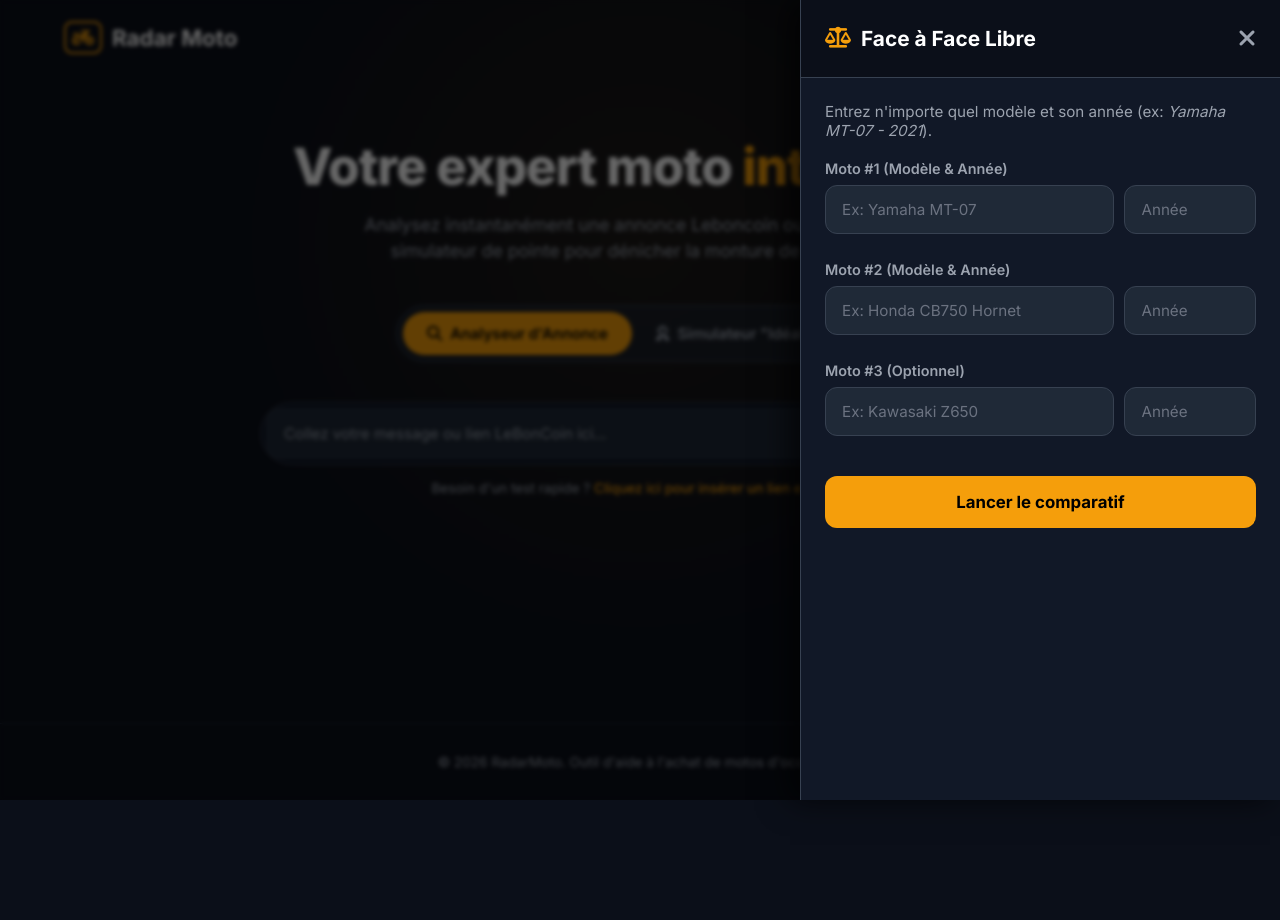
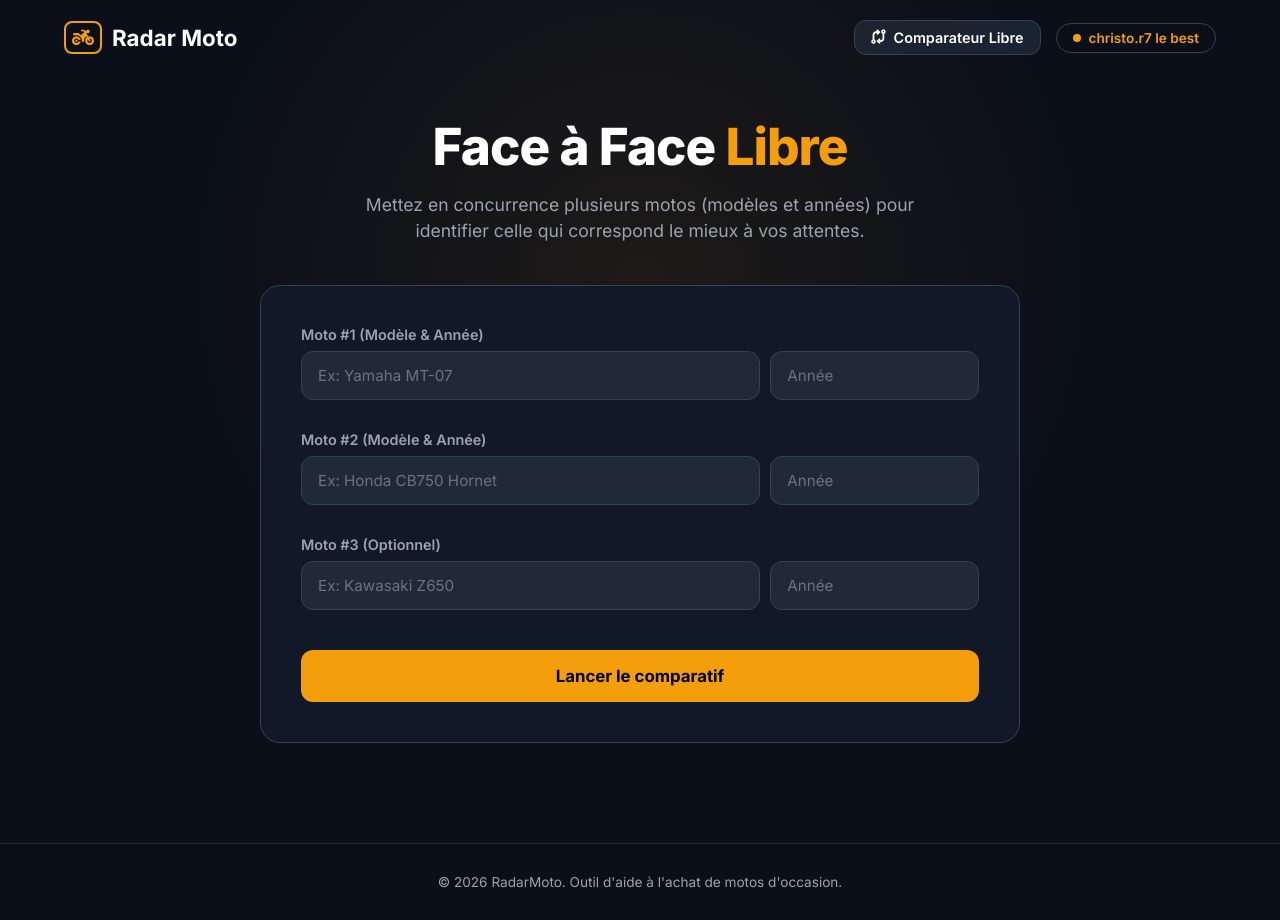
Before and after one commit to christopherlamour19-ux/Andrew, a website: page index.html in a window 1280 px wide. Both pictures are taken after a click on the button "Comparateur Libre". Before the commit the page ends 800 px from the top, so only its background shows below. Drawn offline with Linux system fonts and the light colour scheme.

Commit message:
Update index.html

```diff
--- a/index.html
+++ b/index.html
@@ -3,7 +3,7 @@
 <head>
     <meta charset="UTF-8">
     <meta name="viewport" content="width=device-width, initial-scale=1.0">
-    <title>RadarMoto | Votre expert moto intelligent</title>
+    <title>RadarMoto | Comparateur Libre</title>
 
     <link href="https://fonts.googleapis.com/css2?family=Inter:wght@300;400;500;600;700;800&display=swap" rel="stylesheet">
     <link rel="stylesheet" href="https://cdnjs.cloudflare.com/ajax/libs/font-awesome/6.4.0/css/all.min.css">
@@ -58,6 +58,7 @@
             align-items: center;
             gap: 10px;
             color: var(--text-main);
+            text-decoration: none;
         }
 
         .logo i {
@@ -87,6 +88,7 @@
             display: flex;
             align-items: center;
             gap: 8px;
+            text-decoration: none;
         }
 
         .btn-comparator-toggle:hover {
@@ -116,15 +118,27 @@
             border-radius: 50%;
         }
 
+        /* Vues (Pages) */
+        .page-view {
+            display: none;
+            flex: 1;
+            flex-direction: column;
+            align-items: center;
+            width: 100%;
+        }
+
+        .page-view.active {
+            display: flex;
+        }
+
         /* Section Principale (Hero) */
         .hero {
-            flex: 1;
+            width: 100%;
             display: flex;
             flex-direction: column;
-            justify-content: flex-start;
             align-items: center;
             text-align: center;
-            padding: 60px 5% 60px 5%;
+            padding: 40px 5% 60px 5%;
         }
 
         .hero h1 {
@@ -179,7 +193,7 @@
         }
 
         /* Conteneurs Principaux */
-        .search-container, .simulator-form, .result-container, .simulator-result {
+        .search-container, .simulator-form, .result-container, .simulator-result, .comparator-container {
             width: 100%;
             max-width: 760px;
             margin: 0 auto;
@@ -246,9 +260,8 @@
 
         .sample-hint span:hover { text-decoration-color: var(--accent); }
 
-        /* Simulateur (Formulaire Sombre) */
-        .simulator-form {
-            display: none;
+        /* Simulateur & Page Comparateur (Formulaires) */
+        .simulator-form, .comparator-card {
             background: var(--bg-card);
             border: 1px solid var(--border-color);
             border-radius: var(--radius-lg);
@@ -354,7 +367,7 @@
         .submit-btn:hover { background: var(--accent-hover); }
 
         /* Conteneurs de Résultats */
-        .result-container, .simulator-result {
+        .result-container, .simulator-result, .comparator-result-box {
             display: none;
             background: var(--bg-card);
             border: 1px solid var(--border-color);
@@ -363,6 +376,7 @@
             margin-bottom: 50px;
             overflow: hidden;
             text-align: left;
+            width: 100%;
         }
 
         .tabs-header {
@@ -405,61 +419,13 @@
 
         .tab-content.active { display: block; }
 
-        /* --- TIROIR COMPARATEUR (OVERLAY LATÉRAL) --- */
-        .comparator-drawer {
-            position: fixed;
-            top: 0;
-            right: -100%;
-            width: 100%;
-            max-width: 480px;
-            height: 100vh;
+        .comparator-result-box {
+            padding: 30px;
+            color: #D1D5DB;
+            font-size: 1rem;
+            line-height: 1.7;
+            white-space: pre-wrap;
             background: var(--bg-card);
-            border-left: 1px solid var(--border-color);
-            z-index: 9999;
-            transition: right 0.4s cubic-bezier(0.25, 1, 0.5, 1);
-            display: flex;
-            flex-direction: column;
-            box-shadow: -10px 0 30px rgba(0, 0, 0, 0.7);
-        }
-
-        .comparator-drawer.open {
-            right: 0;
-        }
-
-        .drawer-header {
-            padding: 24px;
-            border-bottom: 1px solid var(--border-color);
-            display: flex;
-            justify-content: space-between;
-            align-items: center;
-            background: var(--bg-main);
-        }
-
-        .drawer-header h2 {
-            font-size: 1.3rem;
-            display: flex;
-            align-items: center;
-            gap: 10px;
-        }
-        .drawer-header h2 i { color: var(--accent); }
-
-        .close-drawer-btn {
-            background: transparent;
-            border: none;
-            color: var(--text-muted);
-            font-size: 1.5rem;
-            cursor: pointer;
-            transition: color 0.2s;
-        }
-        .close-drawer-btn:hover { color: var(--text-main); }
-
-        .drawer-body {
-            padding: 24px;
-            overflow-y: auto;
-            flex: 1;
-            display: flex;
-            flex-direction: column;
-            gap: 20px;
         }
 
         /* Ligne Moto + Année côte à côte */
@@ -468,38 +434,6 @@
             grid-template-columns: 2.2fr 1fr;
             gap: 10px;
             margin-bottom: 15px;
-        }
-
-        .drawer-result {
-            display: none;
-            margin-top: 20px;
-            padding: 20px;
-            background: var(--bg-input);
-            border-radius: var(--radius-md);
-            border: 1px solid var(--border-color);
-            color: #D1D5DB;
-            font-size: 0.95rem;
-            line-height: 1.6;
-            white-space: pre-wrap;
-        }
-
-        .drawer-overlay {
-            position: fixed;
-            top: 0;
-            left: 0;
-            width: 100%;
-            height: 100vh;
-            background: rgba(0, 0, 0, 0.6);
-            backdrop-filter: blur(2px);
-            z-index: 9998;
-            opacity: 0;
-            visibility: hidden;
-            transition: all 0.3s;
-        }
-
-        .drawer-overlay.open {
-            opacity: 1;
-            visibility: visible;
         }
 
         .spinner {
@@ -533,24 +467,25 @@
             .mode-btn { border-radius: 8px; justify-content: center; }
             .nav-right { flex-direction: column-reverse; align-items: flex-end; gap: 10px; }
             nav { align-items: flex-start; }
-            .comparator-drawer { max-width: 100%; }
         }
     </style>
 </head>
 <body>
 
     <nav>
-        <div class="logo">
+        <a href="#" class="logo" onclick="switchPage('home'); return false;">
             <i class="fa-solid fa-motorcycle"></i> Radar Moto
-        </div>
+        </a>
         <div class="nav-right">
-            <button class="btn-comparator-toggle" onclick="toggleComparator()">
+            <button class="btn-comparator-toggle" onclick="switchPage('comparator')">
                 <i class="fa-solid fa-code-compare"></i> Comparateur Libre
             </button>
             <div class="nav-badge">christo.r7 le best</div>
         </div>
     </nav>
 
+    <!-- PAGE 1 : ACCUEIL / ANALYSE & SIMULATEUR -->
+    <div id="page-home" class="page-view active">
         <section class="hero">
             <h1>Votre expert moto <span>intelligent</span></h1>
             <p>Analysez instantanément une annonce Leboncoin ou utilisez notre simulateur de pointe pour dénicher la monture de vos rêves.</p>
@@ -579,7 +514,7 @@
             </div>
 
             <!-- MODE 2 : SIMULATEUR PROFIL -->
-        <form id="simulator-form" class="simulator-form">
+            <form id="simulator-form" class="simulator-form" style="display: none;">
                 <div class="form-grid">
 
                     <div class="form-group">
@@ -677,7 +612,7 @@
                     <div class="form-group full-width">
                         <label>Budget maximal alloué pour la moto</label>
                         <div class="input-currency-wrapper">
-                        <input type="number" id="sim-budget" placeholder="Exemple : 6500" min="500" step="100" required>
+                            <input type="number" id="sim-budget" placeholder="Exemple : 6500" min="500" step="100">
                             <span class="currency-symbol">€</span>
                         </div>
                     </div>
@@ -708,21 +643,19 @@
                 <div id="sim-tab-detailed" class="tab-content"></div>
             </div>
         </section>
-
-    <!-- TIROIR COMPARATEUR AVEC MODÈLES ET ANNÉES -->
-    <div class="drawer-overlay" id="drawer-overlay" onclick="toggleComparator()"></div>
-    <div class="comparator-drawer" id="comparator-drawer">
-        <div class="drawer-header">
-            <h2><i class="fa-solid fa-scale-balanced"></i> Face à Face Libre</h2>
-            <button class="close-drawer-btn" onclick="toggleComparator()"><i class="fa-solid fa-xmark"></i></button>
     </div>
 
-        <div class="drawer-body">
-            <p style="color: var(--text-muted); font-size: 0.95rem;">Entrez n'importe quel modèle et son année (ex: <i>Yamaha MT-07 - 2021</i>).</p>
+    <!-- PAGE 2 : COMPARATEUR LIBRE DÉDIÉ -->
+    <div id="page-comparator" class="page-view">
+        <section class="hero">
+            <h1>Face à Face <span>Libre</span></h1>
+            <p>Mettez en concurrence plusieurs motos (modèles et années) pour identifier celle qui correspond le mieux à vos attentes.</p>
 
+            <div class="comparator-container">
+                <div class="comparator-card">
                     <form id="comparator-form">
                         <!-- Moto 1 -->
-                <div class="form-group" style="margin-bottom: 12px;">
+                        <div class="form-group" style="margin-bottom: 16px;">
                             <label>Moto #1 (Modèle & Année)</label>
                             <div class="moto-row">
                                 <input type="text" id="comp-moto1" placeholder="Ex: Yamaha MT-07" required>
@@ -731,7 +664,7 @@
                         </div>
 
                         <!-- Moto 2 -->
-                <div class="form-group" style="margin-bottom: 12px;">
+                        <div class="form-group" style="margin-bottom: 16px;">
                             <label>Moto #2 (Modèle & Année)</label>
                             <div class="moto-row">
                                 <input type="text" id="comp-moto2" placeholder="Ex: Honda CB750 Hornet" required>
@@ -753,9 +686,11 @@
                             <div class="spinner" id="comp-spinner"></div>
                         </button>
                     </form>
+                </div>
 
-            <div class="drawer-result" id="comp-result-container"></div>
+                <div class="comparator-result-box" id="comp-result-container"></div>
             </div>
+        </section>
     </div>
 
     <footer>
@@ -763,6 +698,18 @@
     </footer>
 
     <script>
+        // Gestion du basculement de page globale
+        function switchPage(pageId) {
+            document.querySelectorAll('.page-view').forEach(page => page.classList.remove('active'));
+            if (pageId === 'home') {
+                document.getElementById('page-home').classList.add('active');
+                window.scrollTo(0, 0);
+            } else if (pageId === 'comparator') {
+                document.getElementById('page-comparator').classList.add('active');
+                window.scrollTo(0, 0);
+            }
+        }
+
         function switchMode(mode) {
             const btnAd = document.getElementById('btn-mode-ad');
             const btnSim = document.getElementById('btn-mode-sim');
@@ -811,13 +758,6 @@
                     document.getElementById('sim-tab-detailed').classList.add('active');
                 }
             }
-        }
-
-        function toggleComparator() {
-            const drawer = document.getElementById('comparator-drawer');
-            const overlay = document.getElementById('drawer-overlay');
-            drawer.classList.toggle('open');
-            overlay.classList.toggle('open');
         }
 
         document.getElementById('fill-sample').addEventListener('click', function() {
```
Lines whose indentation alone changed are shown as unchanged.
